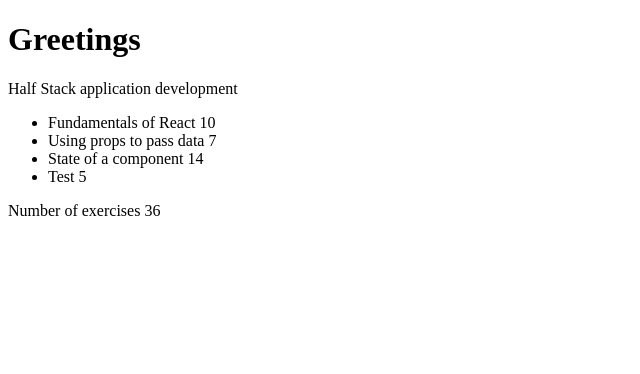
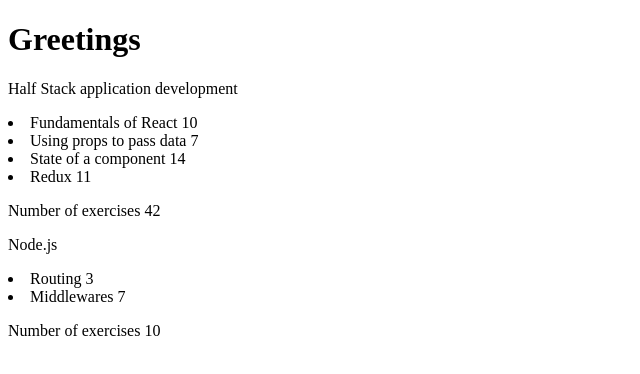
Before and after one commit to joseteamonly/coursereact, a React (Create React App) app: page / in a window 1280 px wide. Shown: the top 374 px of the page, without its empty margins (0-640 px from the left). Built offline with nearby package versions, Linux system fonts and the light colour scheme.

Commit message:
ejerciocio 2.4 y 2.5

```diff
--- /dev/null
+++ b/src/App.js
@@ -0,0 +1,65 @@
+import React from 'react'
+import Header from './Course/Header'
+import Content from './Course/Content'
+import Total from './Course/Total'
+
+const App = () => {
+    const courses = [
+      {
+        name: 'Half Stack application development',
+        id: 1,
+        parts: [
+          {
+            name: 'Fundamentals of React',
+            exercises: 10,
+            id: 1,
+          },
+          {
+            name: 'Using props to pass data',
+            exercises: 7,
+            id: 2,
+          },
+          {
+            name: 'State of a component',
+            exercises: 14,
+            id: 3,
+          },
+          {
+            name: 'Redux',
+            exercises: 11,
+            id: 4,
+          },
+        ],
+      },
+      {
+        name: 'Node.js',
+        id: 2,
+        parts: [
+          {
+            name: 'Routing',
+            exercises: 3,
+            id: 1,
+          },
+          {
+            name: 'Middlewares',
+            exercises: 7,
+            id: 2,
+          },
+        ],
+      },
+    ]
+    return (
+      <>
+        <h1>Greetings</h1>
+        {courses.map(course => (
+          <div key={course.id}>
+          <Header key={`header-${course.id}`} course={course} />
+          <Content key={`content-${course.id}`} course={course} />
+          <Total key={`total-${course.id}`} parts={course.parts} />
+          </div>
+        ))}
+      </>
+    )
+  }
+
+  export default App
--- a/src/Course/Content.js
+++ b/src/Course/Content.js
@@ -4,14 +4,13 @@
 const Content = ({course}) => {
     return (
         [
-            <div>
-                <ul>
-                {course.parts.map(part => (
-                    <Parts key={part.id} part={part} />
-                ))}
-               </ul>
 
-            </div>
+                course.parts.map(part => (
+                    <div key={part.id}>
+                        <Parts part={part} />
+                    </div>
+                ))
+
         ]
     )
 }
--- a/src/Course/Header.js
+++ b/src/Course/Header.js
@@ -1,7 +1,6 @@
 import React from 'react'
 
 const Header = (props) => {
-    console.log(props)
     return (
       <div>
         <p>{props.course.name}</p>
--- a/src/Course/Total.js
+++ b/src/Course/Total.js
@@ -5,11 +5,9 @@
     const sum = parts.reduce((accumulator, currentValue) => accumulator + currentValue.exercises, initialValue);
 
     return (
-      [
-        <div>
-            <p>Number of exercises {sum}</p>
-        </div>
-      ]
+
+        <p>Number of exercises {sum}</p>
+
     )
   }
 
--- a/src/index.js
+++ b/src/index.js
@@ -1,44 +1,7 @@
 import React from 'react'
 import ReactDOM from 'react-dom'
-import Header from './Course/Header'
-import Content from './Course/Content'
-import Total from './Course/Total'
+import App from './App'
 
-const App = () => {
-  const course = {
-    id: 1,
-    name: 'Half Stack application development',
-    parts: [
-      {
-        name: 'Fundamentals of React',
-        exercises: 10,
-        id: 1
-      },
-      {
-        name: 'Using props to pass data',
-        exercises: 7,
-        id: 2
-      },
-      {
-        name: 'State of a component',
-        exercises: 14,
-        id: 3
-      },
-      {
-        name: 'Test',
-        exercises: 5,
-        id: 4
-      }
-    ]
-  }
-  return (
-    <>
-      <h1>Greetings</h1>
-      <Header course={course} />
-      <Content key={course.id} course={course} />
-      <Total key={course.id} parts={course.parts} />
-    </>
-  )
-}
+
 
 ReactDOM.render(<App />, document.getElementById('root'))
```
